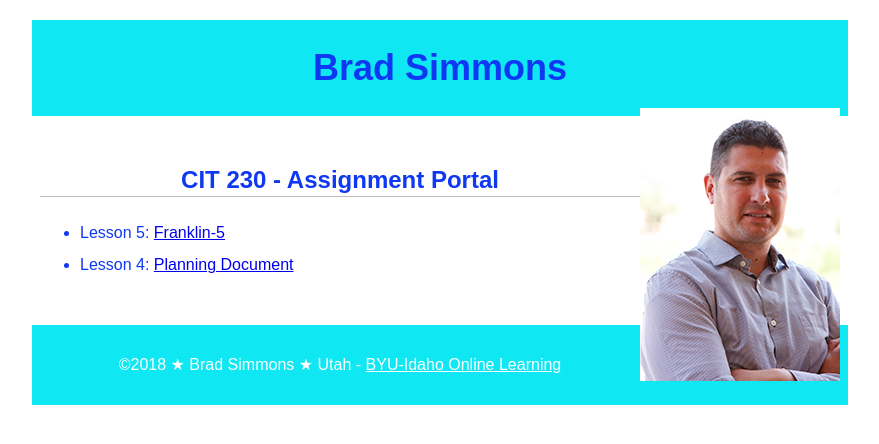
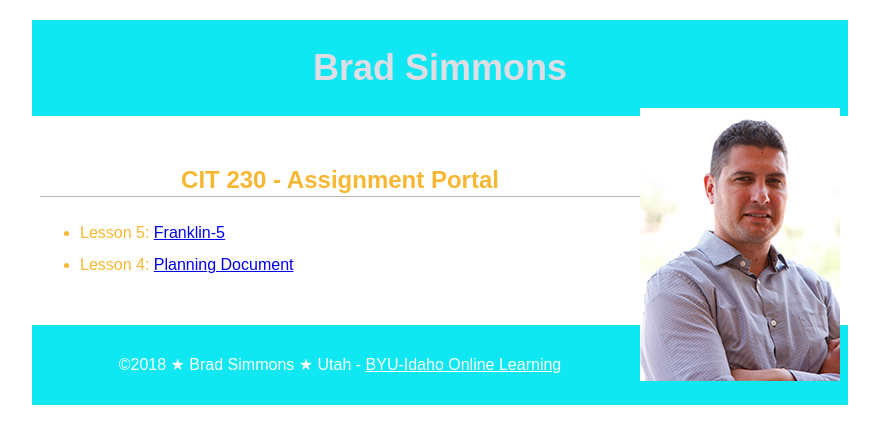
Before and after one commit to Bmograt/Bmograt.github.io, a plain HTML site: page index.html in a window 1280 px wide. Shown: the whole page, without its empty margins (200-1079 px from the left). Drawn offline with Linux system fonts and the light colour scheme.

Commit message:
index colors
colors

```diff
--- a/styles/main.css
+++ b/styles/main.css
@@ -8,12 +8,12 @@ body {
     font-size: 16px;
     line-height: 32px;
     font-family: Ubuntu, sans-serif;
-    color: #0F38F2;
+    color: #F7B733;
 }
 
 h1 {
     font-size:  2.25rem ;
-    color: #0F38F2;
+    color: #DFDCE3;
 }
 
 h2 {
```
